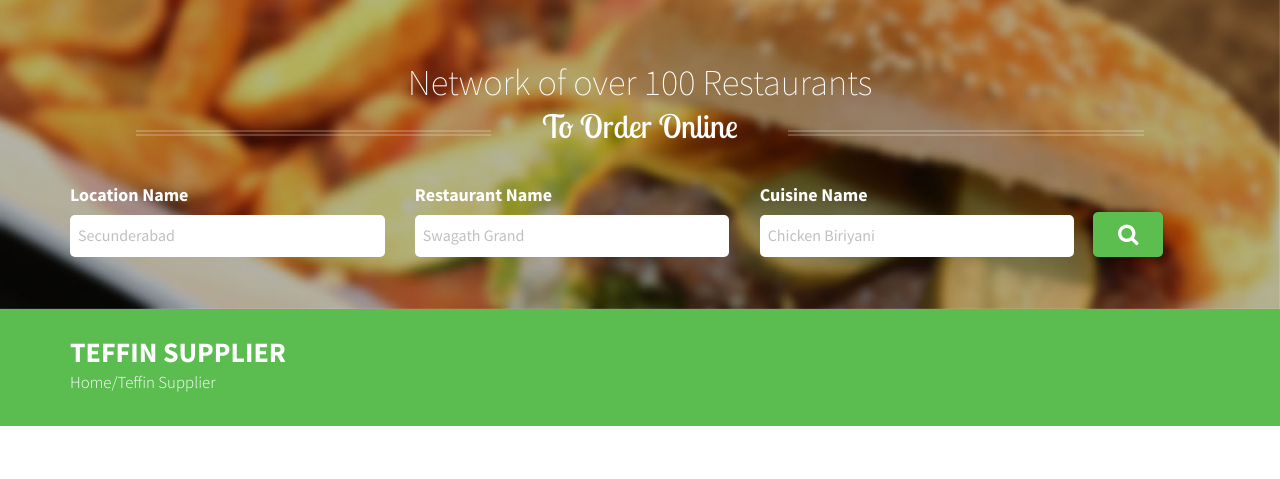
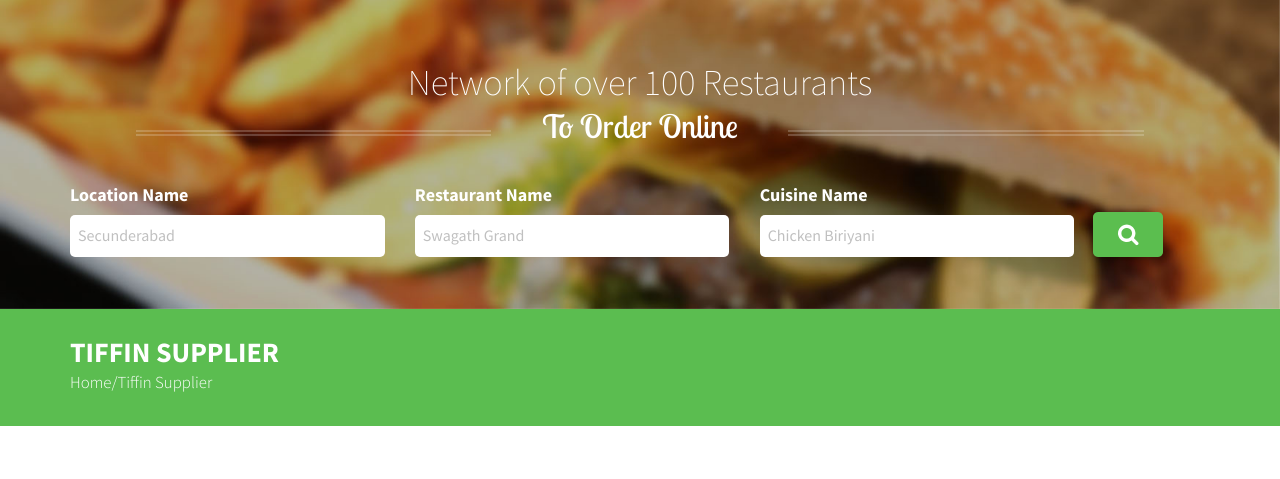
Before and after one commit to learneradarsh/foodcubo, a PHP site: page /teefinsup.php in a window 1280 px wide. Shown: the part 191-670 px from the top of the page. Run offline with PHP 8.4, Linux system fonts and the light colour scheme.

Commit message:
rectified teefinsup.php

```diff
--- a/teefinsup.php
+++ b/teefinsup.php
@@ -1,7 +1,7 @@
 <!DOCTYPE html>
 <html>
 <head>
-<title>Foodcubo || TeffinSupplier</title>
+<title>Foodcubo || TiffinSupplier</title>
 <link href="css/bootstrap.css" rel='stylesheet' type='text/css' />
 <!-- jQuery (necessary for Bootstrap's JavaScript plugins) -->
 <script src="js/jquery.min.js"></script>
@@ -38,24 +38,24 @@
     	<div class="contact-section-page">
 		<div class="contact-head">
 		    <div class="container">
-				<h3>Teffin Supplier</h3>
-				<p>Home/Teffin Supplier</p>
+				<h3>Tiffin Supplier</h3>
+				<p>Home/Tiffin Supplier</p>
 			</div>
 		</div>
 
 		<div class="contact_top">
 			 		<div class="container">
 			 			<div class="col-md-6 contact_left wow fadeInRight" data-wow-delay="0.4s">
-			 				<h4>Welcome Teffin Suppliers</h4>
+			 				<h4>Welcome Tiffin Suppliers</h4>
 			 				<p>
 			 				You can get more and more custmores from here.
 			 				</p>
 							  <form method="POST" action="includes/teffin_script.php" enctype="multipart-formdata">
 								 <div class="form_details">
-					                 <input type="text" class="text" name="name" onfocus="this.value = '';" onblur="if (this.value == '') {this.value = 'Name';}" required="required"/>
-									<input type="text" class="text" name="contact" onfocus="this.value = '';" onblur="if (this.value == '') {this.value = 'Contact No.';}" required="required"/>
-									<input type="text" class="text" name="address" onfocus="this.value = '';" onblur="if (this.value == '') {this.value = 'Address';}" required="required"/>
-									<input type="text" class="text" name="tefquan" onfocus="this.value = '';" onblur="if (this.value == '') {this.value = 'Number of Teffin Boxes you have';}" required="required"/>
+					                 <input type="text" class="text" name="name" placeholder="Name" required="required"/>
+									<input type="text" class="text" name="contact" placeholder="Contact No." required="required"/>
+									<input type="text" class="text" name="address" placeholder="Address" required="required"/>
+									<input type="text" class="text" name="tefquan" placeholder="No. of Tiffin Boxes you have" required="required"/>
 									 <div class="clearfix"> </div>
 									 <div class="sub-button wow swing animated" data-wow-delay= "0.4s">
 									 	<input name="submit" type="submit" value="SUBMIT">
```
